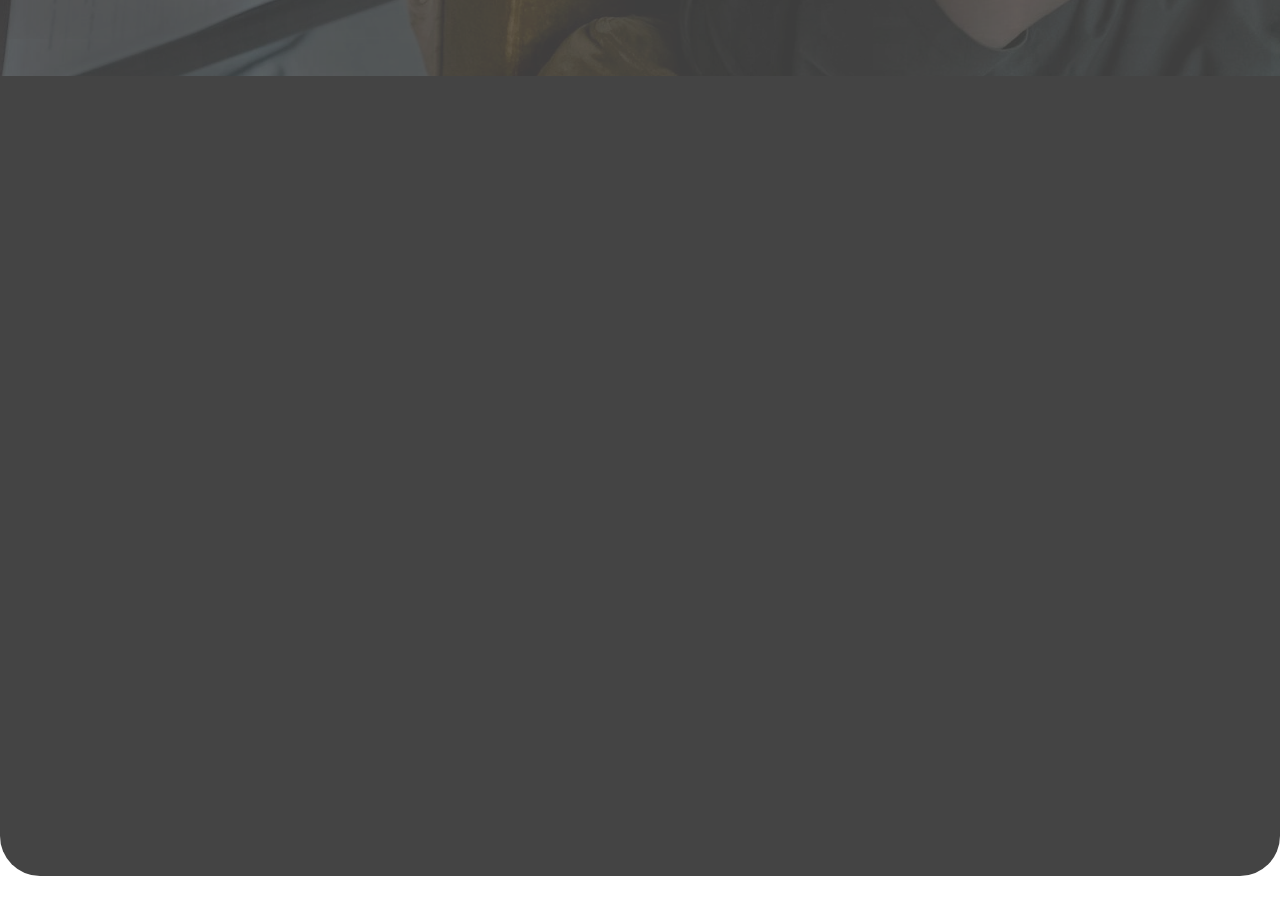
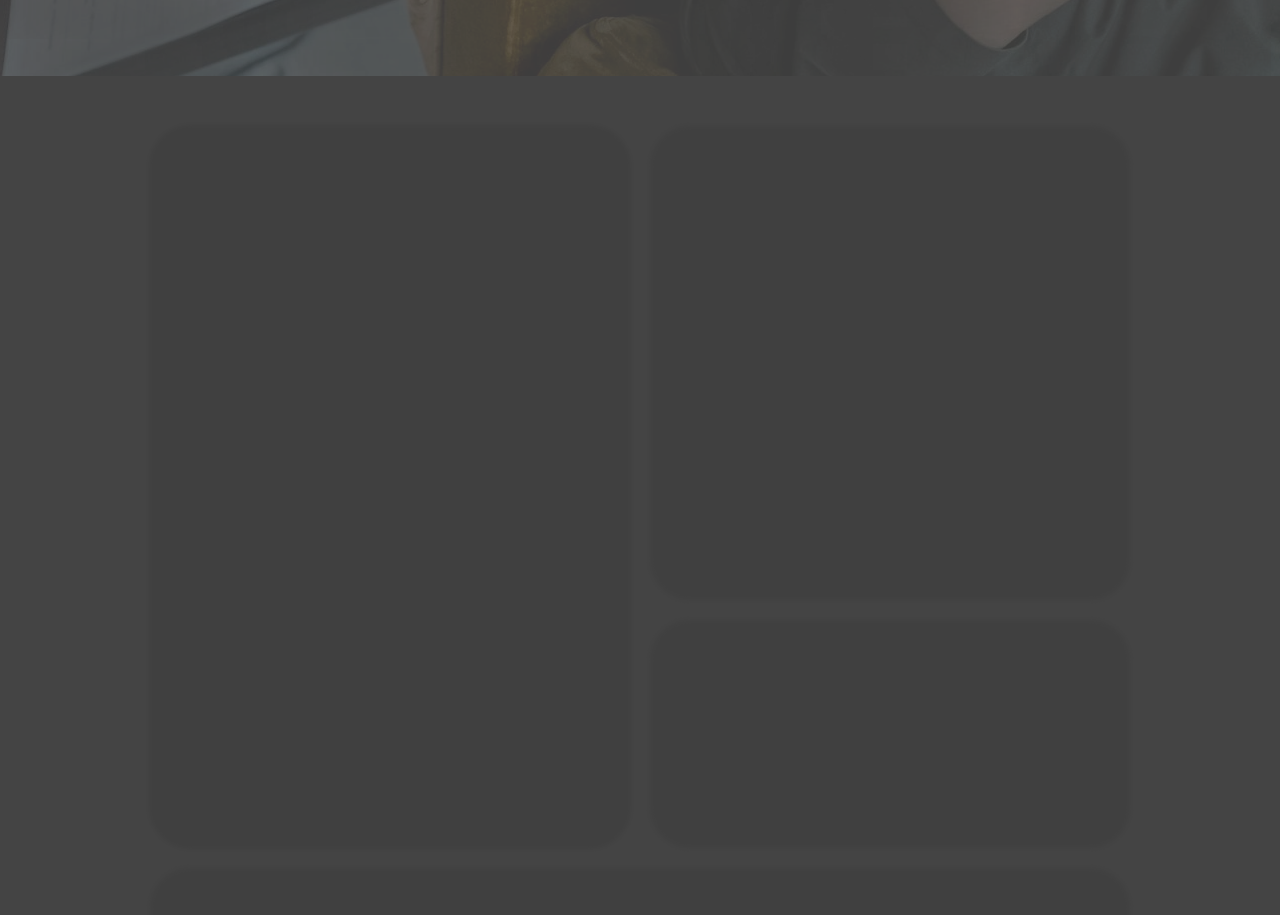
Before and after one commit to sadnaastasia/pet, a React (Vite) app: page / in a window 1280 px wide. Shown: the part 1459-2374 px from the top of the page. Before the commit the page ends 2335 px from the top, so only its background shows below. Built offline with nearby package versions, Linux system fonts and the light colour scheme.

Commit message:
cards for about main course and adaptive for nest hub

```diff
--- a/src/App.tsx
+++ b/src/App.tsx
@@ -2,7 +2,8 @@ import './styles/App.css';
 import RunningLine from './components /Running-line';
 import Navigation from './components /Navigation';
 import BeckoningInfo from './components /BeckoningInfo';
-import MainArticle from './components /MainArticle';
+import MainCourse from './components /MainCourse';
+import AboutMainCourse from './components /AboutMainCourse';
 
 function App() {
   return (
@@ -10,8 +11,8 @@ function App() {
       <RunningLine />
       <Navigation />
       <BeckoningInfo />
-      <MainArticle />
-      <div className="articles"></div>
+      <MainCourse />
+      <AboutMainCourse />
     </div>
   );
 }
--- /dev/null
+++ b/src/components /AboutMainCourse.tsx
@@ -0,0 +1,14 @@
+function AboutMainCourse() {
+  return (
+    <div className="aboutMainCourse_container">
+      <div className="aboutMainCourse-banner">
+        <div className="aboutMainCourse-banner_item1"></div>
+        <div className="aboutMainCourse-banner_item2"></div>
+        <div className="aboutMainCourse-banner_item3"></div>
+        <div className="aboutMainCourse-banner_item4"></div>
+      </div>
+    </div>
+  );
+}
+
+export default AboutMainCourse;
--- a/src/components /MainArticle.tsx
+++ /dev/null
@@ -1,16 +0,0 @@
-function MainArticle() {
-  return (
-    <div className="mainArticle">
-      <h1>
-        Theory and Practice of Cognitive-Behavioral Therapy: a clinical course
-        with pre-accreditation status
-      </h1>
-      <div className="mainArticle_buttons">
-        <button className="mainArticle_whiteButton">Get started</button>
-        <button className="mainArticle_blurButton">More info</button>
-      </div>
-    </div>
-  );
-}
-
-export default MainArticle;
--- /dev/null
+++ b/src/components /MainCourse.tsx
@@ -0,0 +1,16 @@
+function MainCourse() {
+  return (
+    <div className="mainCourse">
+      <h1>
+        Theory and Practice of Cognitive-Behavioral Therapy: a clinical course
+        with pre-accreditation status
+      </h1>
+      <div className="mainCourse_buttons">
+        <button className="mainCourse_whiteButton">Get started</button>
+        <button className="mainCourse_blurButton">More info</button>
+      </div>
+    </div>
+  );
+}
+
+export default MainCourse;
--- a/src/styles/App.css
+++ b/src/styles/App.css
@@ -523,7 +523,7 @@
     transform: translateY(-100%);
   }
 }
-.mainArticle {
+.mainCourse {
   position: relative;
   display: flex;
   padding: 100px 350px;
@@ -540,17 +540,17 @@
   box-shadow: inset 0 -200px 200px rgb(48, 48, 48);
   border-radius: 40px 40px 0 0;
 }
-.mainArticle h1 {
+.mainCourse h1 {
   text-align: center;
 }
-.mainArticle .mainArticle_buttons {
+.mainCourse .mainCourse_buttons {
   position: absolute;
   display: flex;
   justify-content: space-between;
   align-items: center;
   bottom: 230px;
 }
-.mainArticle .mainArticle_buttons .mainArticle_whiteButton {
+.mainCourse .mainCourse_buttons .mainCourse_whiteButton {
   background-color: white;
   border: none;
   border-radius: 30px;
@@ -558,11 +558,11 @@
   height: 3rem;
   margin-right: 7px;
 }
-.mainArticle .mainArticle_buttons .mainArticle_whiteButton:hover {
+.mainCourse .mainCourse_buttons .mainCourse_whiteButton:hover {
   cursor: pointer;
   background-color: rgb(223, 223, 223);
 }
-.mainArticle .mainArticle_buttons .mainArticle_blurButton {
+.mainCourse .mainCourse_buttons .mainCourse_blurButton {
   background-color: transparent;
   border: none;
   border-radius: 30px;
@@ -571,16 +571,58 @@
   -webkit-backdrop-filter: blur(20px);
           backdrop-filter: blur(20px);
 }
-.mainArticle .mainArticle_buttons .mainArticle_blurButton:hover {
+.mainCourse .mainCourse_buttons .mainCourse_blurButton:hover {
   cursor: pointer;
   -webkit-backdrop-filter: blur(50px);
           backdrop-filter: blur(50px);
 }
 
-.articles {
-  height: 100vh;
+.aboutMainCourse_container {
+  height: 190vh;
   background-color: #444444;
   border-radius: 0 0 40px 40px;
+  padding: 50px 150px;
+}
+.aboutMainCourse_container .aboutMainCourse-banner {
+  padding: 0;
+  height: 80%;
+  display: grid;
+  grid-template-columns: repeat(2, 1fr);
+  grid-auto-rows: minmax(100px, auto);
+  grid-gap: 20px;
+}
+.aboutMainCourse_container .aboutMainCourse-banner .aboutMainCourse-banner_item1 {
+  background-color: #393939;
+  opacity: 0.3;
+  filter: blur(2px);
+  border: 1px solid #2c2c2c;
+  grid-column: 1/2;
+  grid-row: 1/7;
+  border-radius: 40px;
+}
+.aboutMainCourse_container .aboutMainCourse-banner .aboutMainCourse-banner_item2 {
+  background-color: #393939;
+  opacity: 0.3;
+  filter: blur(2px);
+  grid-column: 2/3;
+  grid-row: 1/5;
+  border-radius: 40px;
+}
+.aboutMainCourse_container .aboutMainCourse-banner .aboutMainCourse-banner_item3 {
+  background-color: #393939;
+  opacity: 0.3;
+  filter: blur(2px);
+  grid-column: 2/3;
+  grid-row: 5/7;
+  border-radius: 40px;
+}
+.aboutMainCourse_container .aboutMainCourse-banner .aboutMainCourse-banner_item4 {
+  background-color: #393939;
+  opacity: 0.3;
+  filter: blur(2px);
+  grid-column: 1/3;
+  grid-row: 7/11;
+  border-radius: 40px;
 }
 
 @media (max-width: 1000px) {
@@ -635,15 +677,15 @@
     grid-gap: 3px;
     height: 30rem;
   }
-  .mainArticle {
+  .mainCourse {
     background-image: url("../../public/mainArticleSmallScreens.webp");
     height: 100vh;
     padding: 80px 150px;
   }
-  .mainArticle h1 {
+  .mainCourse h1 {
     font-size: x-large;
   }
-  .mainArticle .mainArticle_buttons {
+  .mainCourse .mainCourse_buttons {
     bottom: 150px;
   }
 }
@@ -684,10 +726,24 @@
   .beckoningInfo .beckoningInfo_moreInfo .beckoningInfo_button {
     padding: 0px 20px;
   }
-  .mainArticle {
+  .mainCourse {
     padding-top: 60px;
   }
-  .mainArticle .mainArticle_buttons {
+  .mainCourse h1 {
+    font-size: medium;
+  }
+  .mainCourse .mainCourse_buttons {
     bottom: 80px;
   }
+}
+@media (max-height: 700px) {
+  .mainCourse {
+    padding: 80px 350px;
+  }
+  .mainCourse h1 {
+    font-size: x-large;
+  }
+  .mainCourse .mainCourse_buttons {
+    bottom: 150px;
+  }
 }/*# sourceMappingURL=App.css.map */
--- a/src/styles/App.scss
+++ b/src/styles/App.scss
@@ -638,7 +638,7 @@ $greyhover: rgb(223, 223, 223);
   }
 }
 
-.mainArticle {
+.mainCourse {
   position: relative;
   display: flex;
   padding: 100px 350px;
@@ -657,13 +657,13 @@ $greyhover: rgb(223, 223, 223);
   h1 {
     text-align: center;
   }
-  .mainArticle_buttons {
+  .mainCourse_buttons {
     position: absolute;
     display: flex;
     justify-content: space-between;
     align-items: center;
     bottom: 230px;
-    .mainArticle_whiteButton {
+    .mainCourse_whiteButton {
       background-color: white;
       border: none;
       border-radius: 30px;
@@ -671,11 +671,11 @@ $greyhover: rgb(223, 223, 223);
       height: 3rem;
       margin-right: 7px;
     }
-    .mainArticle_whiteButton:hover {
+    .mainCourse_whiteButton:hover {
       cursor: pointer;
       background-color: $greyhover;
     }
-    .mainArticle_blurButton {
+    .mainCourse_blurButton {
       background-color: transparent;
       border: none;
       border-radius: 30px;
@@ -683,16 +683,58 @@ $greyhover: rgb(223, 223, 223);
       height: 3rem;
       backdrop-filter: blur(20px);
     }
-    .mainArticle_blurButton:hover {
+    .mainCourse_blurButton:hover {
       cursor: pointer;
       backdrop-filter: blur(50px);
     }
   }
 }
-.articles {
-  height: 100vh;
+.aboutMainCourse_container {
+  height: 190vh;
   background-color: #444444;
   border-radius: 0 0 40px 40px;
+  padding: 50px 150px;
+  .aboutMainCourse-banner {
+    padding: 0;
+    height: 80%;
+    display: grid;
+    grid-template-columns: repeat(2, 1fr);
+    grid-auto-rows: minmax(100px, auto);
+    grid-gap: 20px;
+    .aboutMainCourse-banner_item1 {
+      background-color: #393939;
+      opacity: 0.3;
+      filter: blur(2px);
+      border: 1px solid #2c2c2c;
+      grid-column: 1 / 2;
+      grid-row: 1 / 7;
+      border-radius: 40px;
+    }
+    .aboutMainCourse-banner_item2 {
+      background-color: #393939;
+      opacity: 0.3;
+      filter: blur(2px);
+      grid-column: 2 / 3;
+      grid-row: 1 / 5;
+      border-radius: 40px;
+    }
+    .aboutMainCourse-banner_item3 {
+      background-color: #393939;
+      opacity: 0.3;
+      filter: blur(2px);
+      grid-column: 2 / 3;
+      grid-row: 5 / 7;
+      border-radius: 40px;
+    }
+    .aboutMainCourse-banner_item4 {
+      background-color: #393939;
+      opacity: 0.3;
+      filter: blur(2px);
+      grid-column: 1 / 3;
+      grid-row: 7 / 11;
+      border-radius: 40px;
+    }
+  }
 }
 
 @media (max-width: 1000px) {
@@ -751,14 +793,14 @@ $greyhover: rgb(223, 223, 223);
       height: 30rem;
     }
   }
-  .mainArticle {
+  .mainCourse {
     background-image: url('../../public/mainArticleSmallScreens.webp');
     height: 100vh;
     padding: 80px 150px;
     h1 {
       font-size: x-large;
     }
-    .mainArticle_buttons {
+    .mainCourse_buttons {
       bottom: 150px;
     }
   }
@@ -805,10 +847,25 @@ $greyhover: rgb(223, 223, 223);
       }
     }
   }
-  .mainArticle {
+  .mainCourse {
+    h1 {
+      font-size: medium;
+    }
     padding-top: 60px;
-    .mainArticle_buttons {
+    .mainCourse_buttons {
       bottom: 80px;
     }
   }
 }
+
+@media (max-height: 700px) {
+  .mainCourse {
+    h1 {
+      font-size: x-large;
+    }
+    padding: 80px 350px;
+    .mainCourse_buttons {
+      bottom: 150px;
+    }
+  }
+}
```
Also changed, not shown: 1 other file (tests, documents, lock files or other folders).
